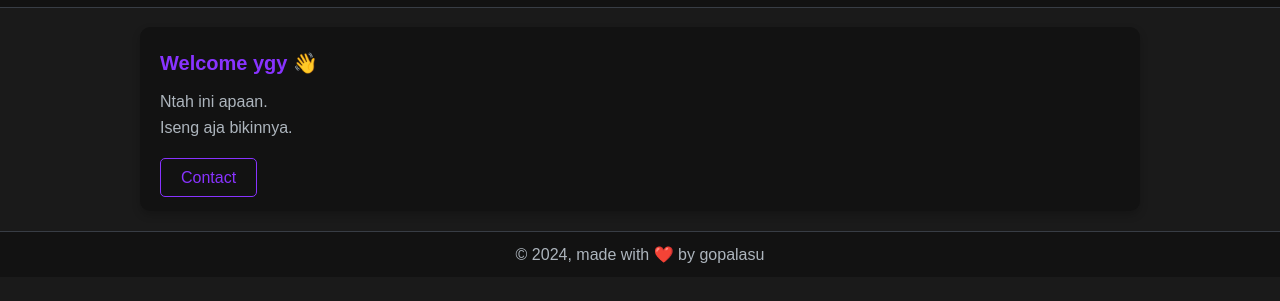
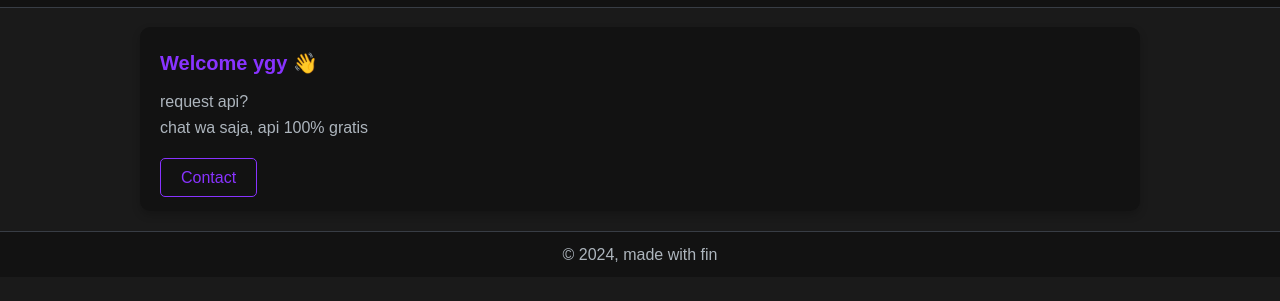
Before and after one commit to alfinofc1/express-restapi, a website: page public/index.html in a window 1280 px wide. Shown: the part 61-362 px from the top of the page. Drawn offline with Linux system fonts and the light colour scheme; no server answers.

Commit message:
Add files via upload

```diff
--- a/public/index.html
+++ b/public/index.html
@@ -42,14 +42,14 @@
 
     <div class="card">
       <h5>Welcome ygy 👋</h5>
-      <p>Ntah ini apaan.<br>Iseng aja bikinnya.</p>
-      <a href="https://wa.me/6285954184111" class="btn">Contact</a>
+      <p>request api?<br>chat wa saja, api 100% gratis</p>
+      <a href="https://wa.me/6283898083663" class="btn">Contact</a>
     </div>
 
     <div id="tables-container"></div>
 
     <footer>
-      © 2024, made with ❤️ by gopalasu
+      © 2024, made with fin
     </footer>
   </div>
 
```
